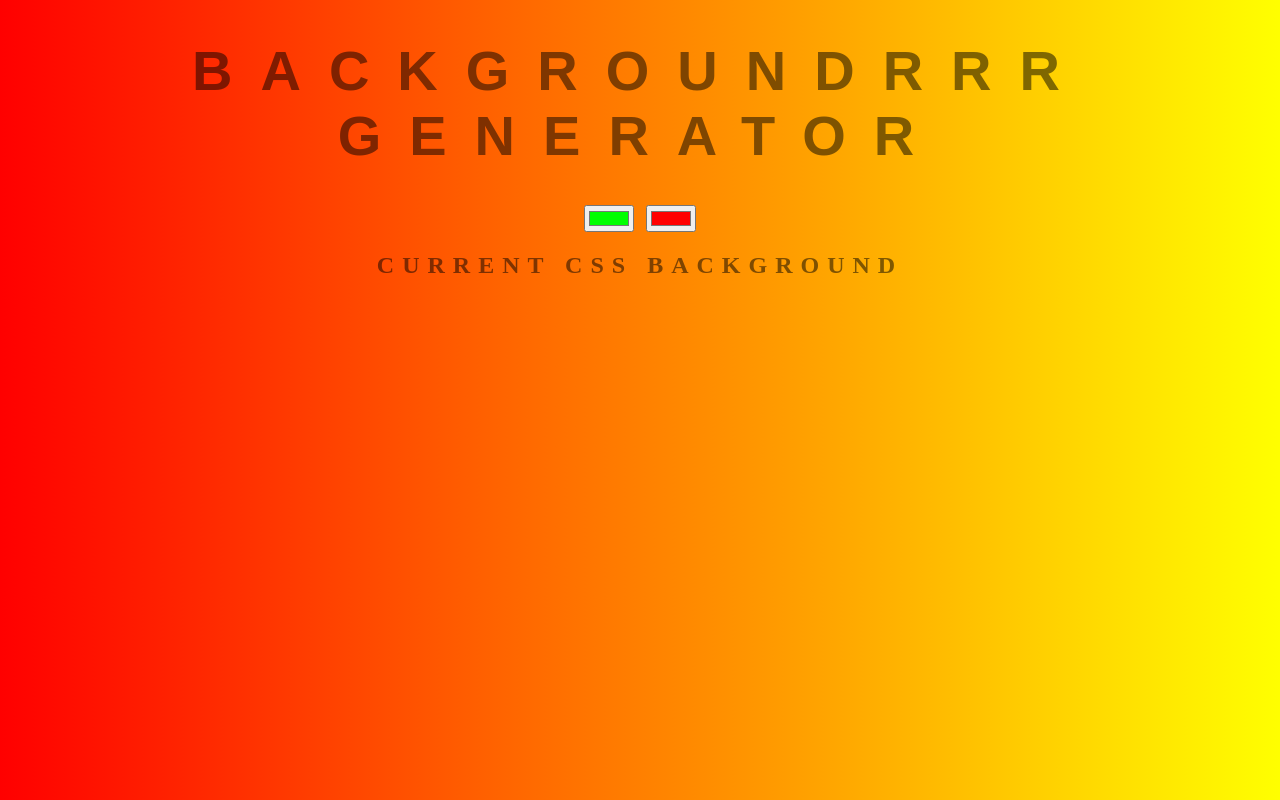
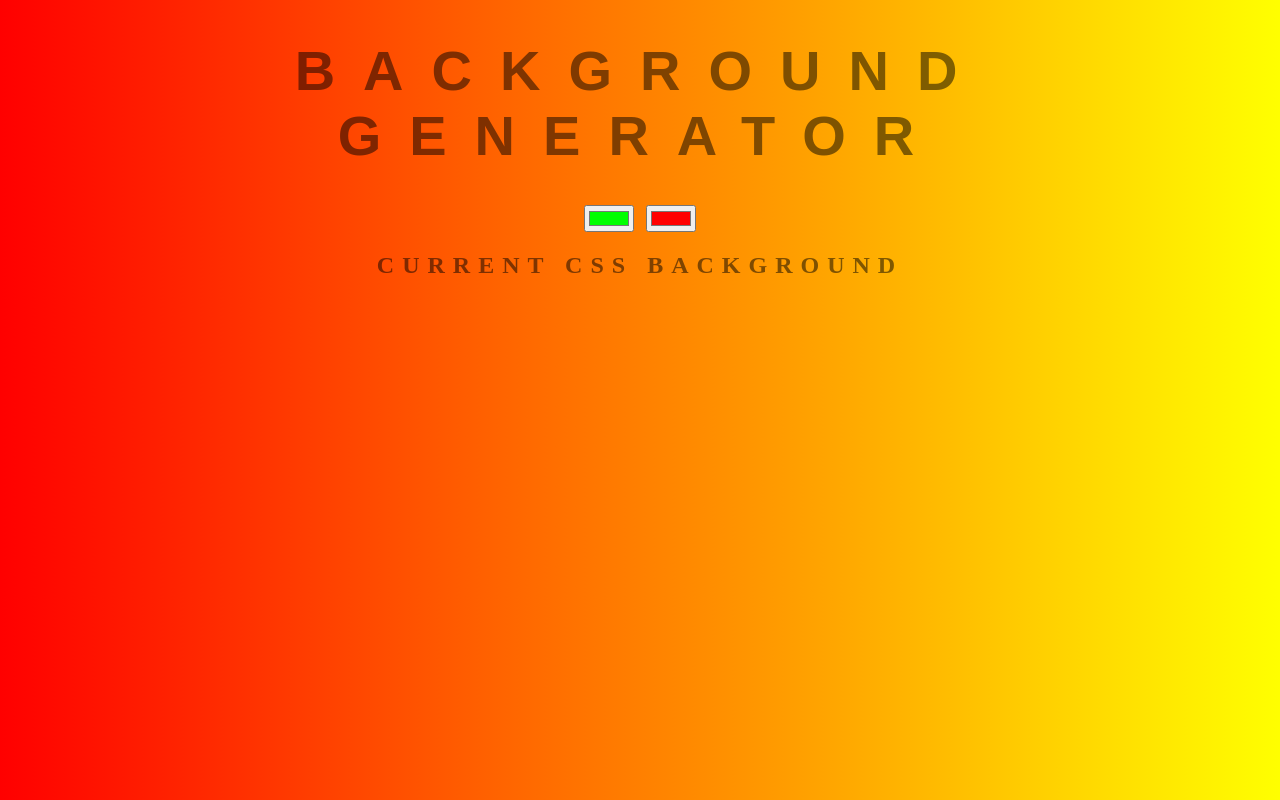
Before and after one commit to moehijazi/background-generator, a plain HTML site: page index.html in a window 1280 px wide. Drawn offline with Linux system fonts and the light colour scheme.

Commit message:
fixed spelling error

```diff
--- a/index.html
+++ b/index.html
@@ -7,7 +7,7 @@
     <link rel="stylesheet" href="style2.css">
 </head>
 <body id="gradient">
-    <h1>Backgroundrrr Generator</h1>
+    <h1>Background Generator</h1>
     <input class="color1" type="color" value="#00ff00" name="color1">
     <input class="color2" type="color" value="#ff0000" name="color2">
     <h2>Current CSS Background</h2>
```
